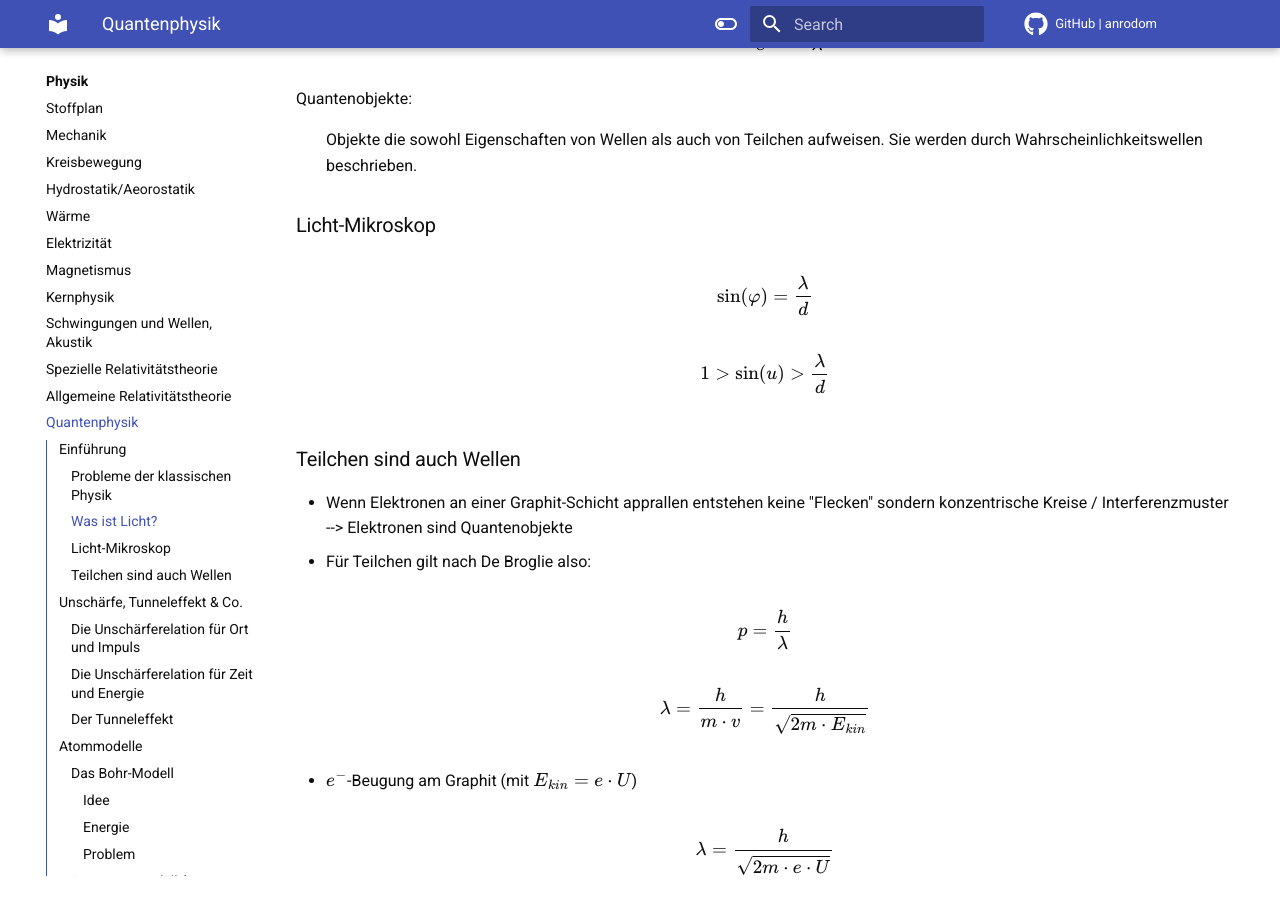
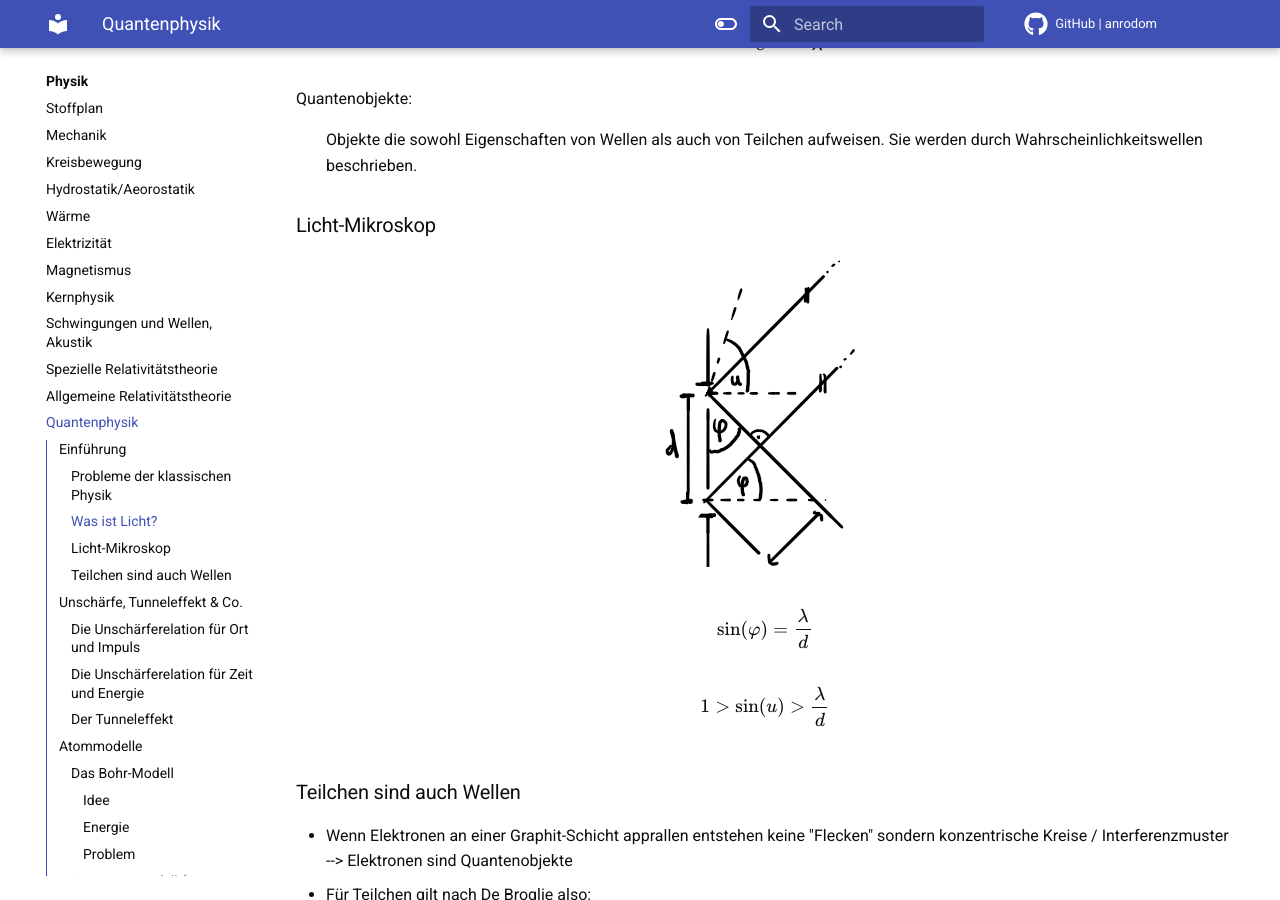
Before and after one commit to anrodom/matura-zusammenfassung, an MkDocs documentation site: the page built from docs/physik/quantenp.md, in a window 1280 px wide and 900 px high, scrolled down 882 px. Built offline with MkDocs 1.6.1 and Material for MkDocs 9.7.7, drawn with Linux system fonts in a browser that asks for light colours; comment, search, counter and statistics services are not loaded.

```diff
--- a/docs/physik/quantenp.md
+++ b/docs/physik/quantenp.md
@@ -29,7 +29,7 @@ Quantenobjekte:
 
 ### Licht-Mikroskop
 
-<!--![Licht-Mikroskop](../img/qm1.png)-->
+![Licht-Mikroskop](../img/qm1.png)
 
 $$\sin(\varphi)=\frac{\lambda}{d}$$
 
--- a/mkdocs.yml
+++ b/mkdocs.yml
@@ -84,6 +84,7 @@ plugins:
   - pandoc:
       combined: true
       #pandoc_extra_args: --resource-path=.:docs:img
+      pandoc_extra_args: --version
   - print-site:
       path_to_pdf: '..\..\pandoc\combined.pdf'
       add_to_navigation: false
```
